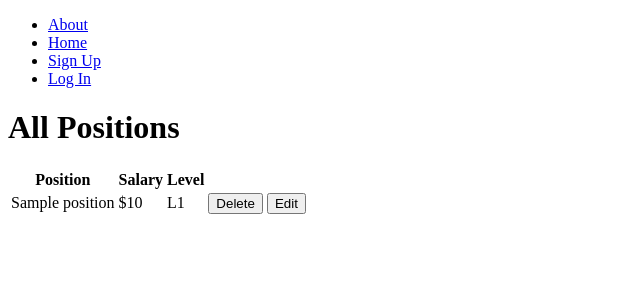
After one commit to csposito1220/employee_management, a Django app: page /positions/ in a window 1280 px wide. The commit adds this page. Shown: the top 300 px of the page, without its empty margins (0-640 px from the left). Run offline with Django 3.2, Linux system fonts and the light colour scheme; tables that the repository leaves empty hold one stand-in row (values such as "Sample post").

Commit message:
complete posiitions rework

```diff
--- a/main_app/models.py
+++ b/main_app/models.py
@@ -2,7 +2,7 @@ from django.db import models
 from django.contrib.auth.models import User
 from django.urls import reverse
 
-POSITIONS = (
+LEVELS = (
     ('L1', 'LEVEL 1'),
     ('L2', 'LEVEL 2'),
     ('L3', 'LEVEL 3'),
@@ -30,16 +30,24 @@ class Skill(models.Model):
         return self.name
 
 
+class Position(models.Model):
+    name = models.CharField(max_length=50)
+    salary = models.IntegerField()
+    level = models.CharField(
+        choices=LEVELS,
+        max_length=2,
+        default=LEVELS[0][0],
+    )
+    def __str__(self):
+        return self.name
+
+
 class Employee(models.Model):
     name = models.CharField(max_length=50)
     age = models.IntegerField()
     years_employed = models.IntegerField()
     skills = models.ManyToManyField(Skill)
-    position = models.CharField(
-        choices=POSITIONS,
-        max_length=2,
-        default=POSITIONS[0][0],
-    )
+    position = models.ForeignKey(Position, on_delete=models.CASCADE)
     monday_start = models.TimeField(blank=True, null=True, default='08:00')
     monday_end = models.TimeField(blank=True, null=True,  default='17:00')
     tuesday_start = models.TimeField(blank=True, null=True,  default='08:00')
--- a/main_app/templates/base.html
+++ b/main_app/templates/base.html
@@ -18,6 +18,7 @@
           <li><a href="{% url 'admin' %}">Admin</a></li>
           <li><a href="{% url 'employee_create' %}">Create Employee</a></li>
           <li><a href="{% url 'skill_create' %}">Add Skill</a></li>
+          <li><a href="{% url 'position_create' %}">Add Position</a></li>
           {% else %}
           {% endif %}
           <li><a href="{% url 'index' %}">View All Employees</a></li>
--- /dev/null
+++ b/main_app/templates/main_app/position_list.html
@@ -0,0 +1,37 @@
+{% extends 'base.html' %}
+{% block content %}
+
+<h1>All Positions</h1>
+<table>
+    <thead>
+      <tr>
+        <th>Position</th>
+        <th>Salary</th>
+        <th>Level</th>
+        <th></th>
+        <th></th>
+      </tr>
+    </thead>
+    <tbody>
+      {% for position in object_list %}
+        <tr>
+          <td>{{ position.name }}</td>
+          <td>${{ position.salary }}</td>
+          <td>{{ position.level }}</td>
+          <td>
+            <form method="post" action="{% url 'positions_delete' position.id %}">
+              {% csrf_token %}
+              <button type="submit">Delete</button>
+            </form>
+          </td>
+          <td>
+            <form method="post" action="{% url 'positions_update' position.id %}">
+              {% csrf_token %}
+              <button type="submit">Edit</button>
+            </form>
+          </td>
+        </tr>
+      {% endfor %}
+    </tbody>
+  </table>
+{% endblock %}
--- a/main_app/urls.py
+++ b/main_app/urls.py
@@ -16,4 +16,8 @@ urlpatterns = [
     path('employees/<int:employee_id>/unassoc_skill/<int:skill_id>/', views.unassoc_skill, name='unassoc_skill'),
     path('employees/create/', views.EmployeeCreate.as_view(), name='employee_create'),
     path('employees/<int:pk>/update/', views.EmployeeUpdate.as_view(), name='employees_update'),
+    path('positions/', views.PositionList.as_view(), name='positions_index'),
+    path('positions/create/', views.PositionCreate.as_view(), name='position_create'),
+    path('positions/<int:pk>/update/', views.PositionUpdate.as_view(), name='positions_update'),
+    path('positions/<int:pk>/delete/', views.PositionDelete.as_view(), name='positions_delete'),
 ]
--- a/main_app/views.py
+++ b/main_app/views.py
@@ -8,7 +8,7 @@ from django.contrib.auth.forms import UserCreationForm
 from django.contrib.auth.models import User
 from django.contrib.auth.mixins import LoginRequiredMixin, UserPassesTestMixin
 from django.contrib.auth.decorators import login_required, user_passes_test
-from .models import Skill, Employee
+from .models import Skill, Employee, Position
 # Create your views here.
 def home(request):
     return render(request, 'home.html')
@@ -117,3 +117,34 @@ class EmployeeUpdate(UpdateView):
 class EmployeeDelete(DeleteView):
    model = Employee
    success_url = '/employees'
+
+class PositionList(ListView):
+    model = Position
+    template_name = 'main_app/position_list.html'
+
+class PositionCreate(LoginRequiredMixin, UserPassesTestMixin, CreateView):
+    model = Position
+    fields = '__all__'
+    template_name = 'main_app/position_form.html'
+    success_url = '/positions'
+
+    def test_func(self):
+        # The user passes the test if they are a superuser
+        return self.request.user.is_superuser
+
+class PositionUpdate(LoginRequiredMixin, UserPassesTestMixin, UpdateView):
+   model = Position
+   fields = ['name', 'salary', 'level']
+   success_url = '/positions'
+
+   def test_func(self):
+        # The user passes the test if they are a superuser
+        return self.request.user.is_superuser
+
+class PositionDelete(LoginRequiredMixin, UserPassesTestMixin, DeleteView):
+   model = Position
+   success_url = '/positions'
+
+   def test_func(self):
+        # The user passes the test if they are a superuser
+        return self.request.user.is_superuser
```
Also changed, not shown: main_app/templates/main_app/position_form.html (added, +15 -0 lines), main_app/migrations/0002_auto_20231129_1923.py (added).
